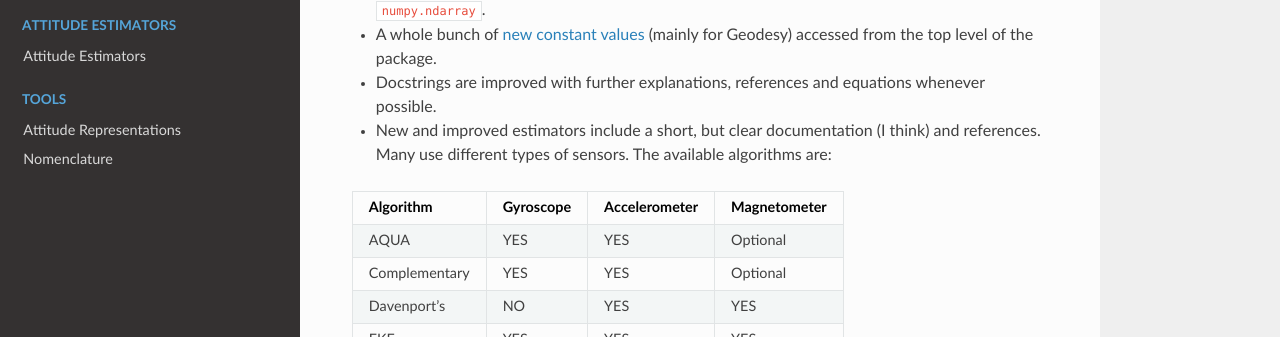
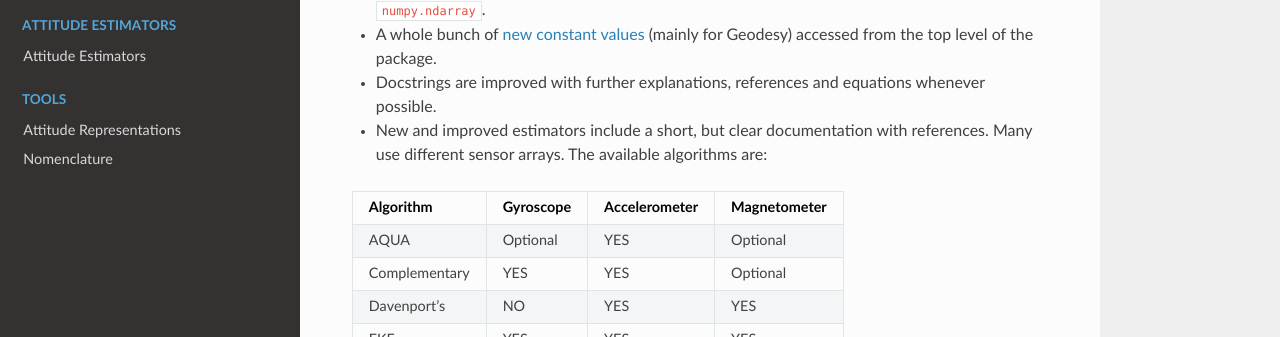
Before and after one commit to Mayitzin/ahrs, a Sphinx documentation site: the page built from docs/source/index.rst, in a window 1280 px wide and 900 px high, scrolled down 710 px. Shown: the part 137-474 px from the top of the window. Built offline with Sphinx 7.4.7 and the Read the Docs theme 2.0.0, drawn with Linux system fonts in a browser that asks for light colours.

Commit message:
Update wording in index of documentation and info about AQUA in table.

```diff
--- a/docs/source/index.rst
+++ b/docs/source/index.rst
@@ -43,14 +43,13 @@ New in version 0.3
   (mainly for Geodesy) accessed from the top level of the package.
 - Docstrings are improved with further explanations, references and equations
   whenever possible.
-- New and improved estimators include a short, but clear documentation (I think)
-  and references. Many use different types of sensors. The available algorithms
-  are:
+- New and improved estimators include a short, but clear documentation with
+  references. Many use different sensor arrays. The available algorithms are:
 
 =============  =========  =============  ============
 Algorithm      Gyroscope  Accelerometer  Magnetometer
 =============  =========  =============  ============
-AQUA           YES        YES            Optional
+AQUA           Optional   YES            Optional
 Complementary  YES        YES            Optional
 Davenport's    NO         YES            YES
 EKF            YES        YES            YES
```
